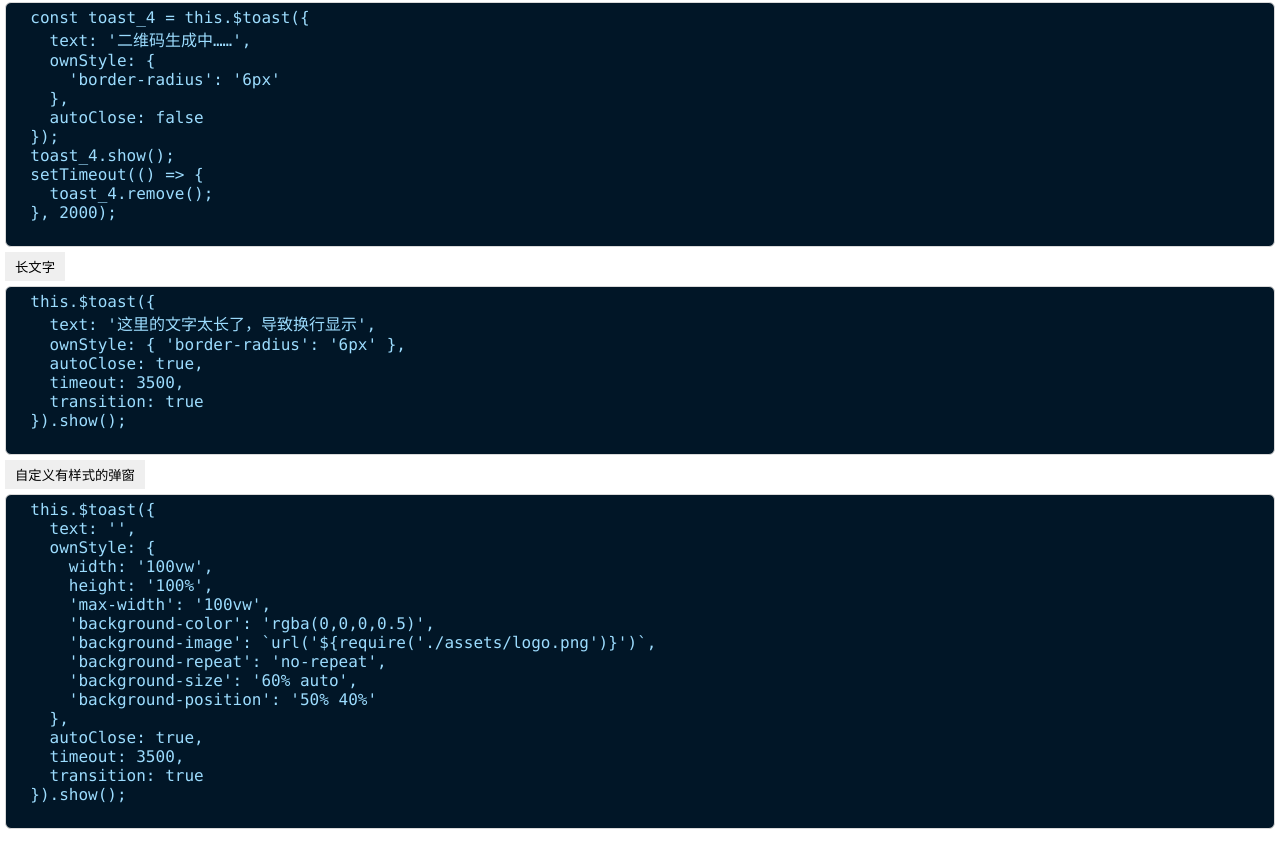
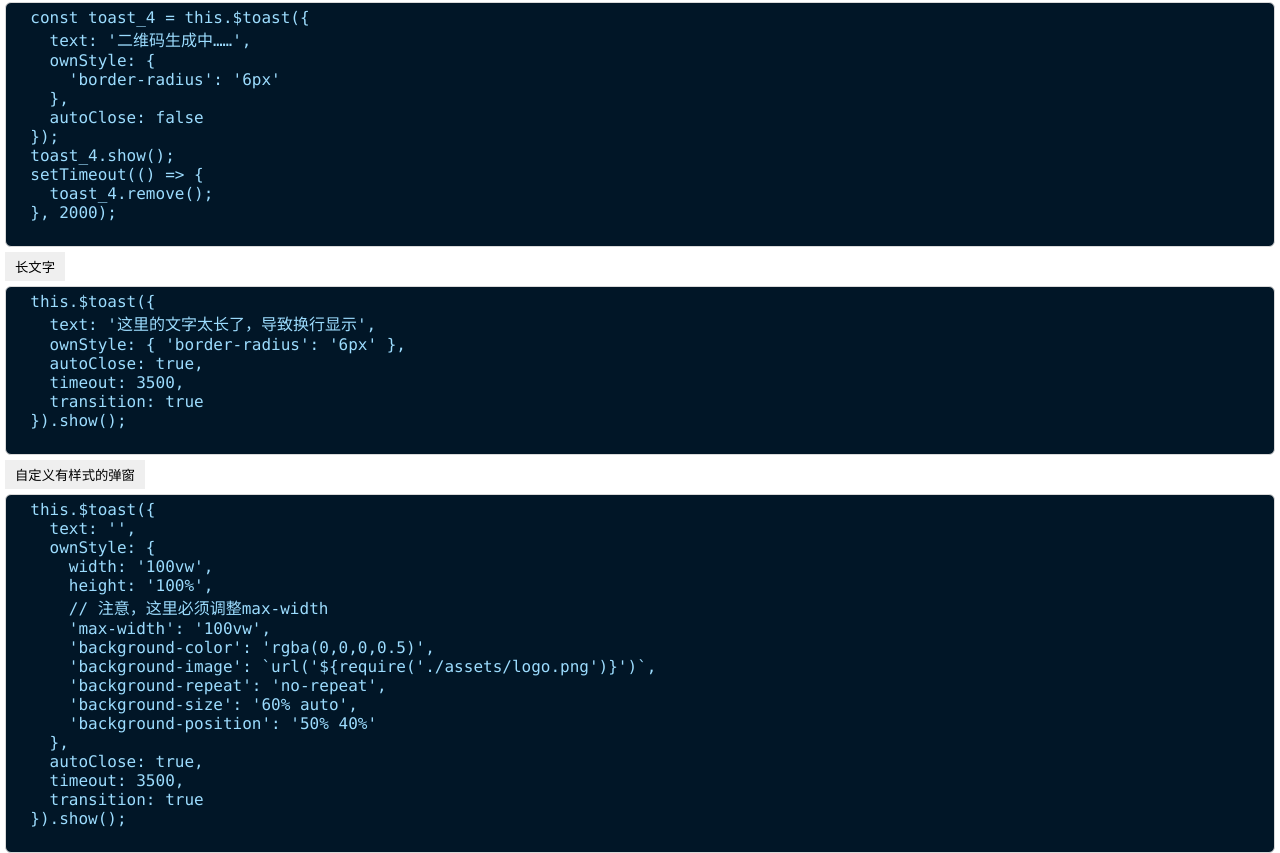
Before and after one commit to Nangxif/toast, a Vue app: page / in a window 1280 px wide. Shown: the part 1042-1895 px from the top of the page. Before the commit the page ends 1871 px from the top, so only its background shows below. Built offline with nearby package versions, Linux system fonts and the light colour scheme.

Commit message:
:white_check_mark: fixed demo image error bug

```diff
--- a/src/App.vue
+++ b/src/App.vue
@@ -90,6 +90,7 @@
     ownStyle: {
       width: '100vw',
       height: '100%',
+      // 注意，这里必须调整max-width
       'max-width': '100vw',
       'background-color': 'rgba(0,0,0,0.5)',
       'background-image': `url('${require('./assets/logo.png')}')`,
@@ -102,12 +103,19 @@
     transition: true
   }).show();
     </pre>
+
+    <img :src="bgimage" @error="loaderror" style="display:none;" />
   </div>
 </template>
 
 <script>
 export default {
   name: 'App',
+  data() {
+    return {
+      bgimage: require('./assets/logo.png')
+    };
+  },
   methods: {
     toast1() {
       this.$toast({
@@ -184,7 +192,7 @@ export default {
           height: '100%',
           'max-width': '100vw',
           'background-color': 'rgba(0,0,0,0.5)',
-          'background-image': `url('${require('./assets/logo.png')}')`,
+          'background-image': `url('${this.bgimage}')`,
           'background-repeat': 'no-repeat',
           'background-size': '60% auto',
           'background-position': '50% 40%'
@@ -193,6 +201,9 @@ export default {
         timeout: 3500,
         transition: true
       }).show();
+    },
+    loaderror() {
+      this.bgimage = 'https://cn.vuejs.org/images/logo.png';
     }
   },
   mounted() {}
```
Also changed, not shown: 5 other files (tests, documents, lock files or other folders).
